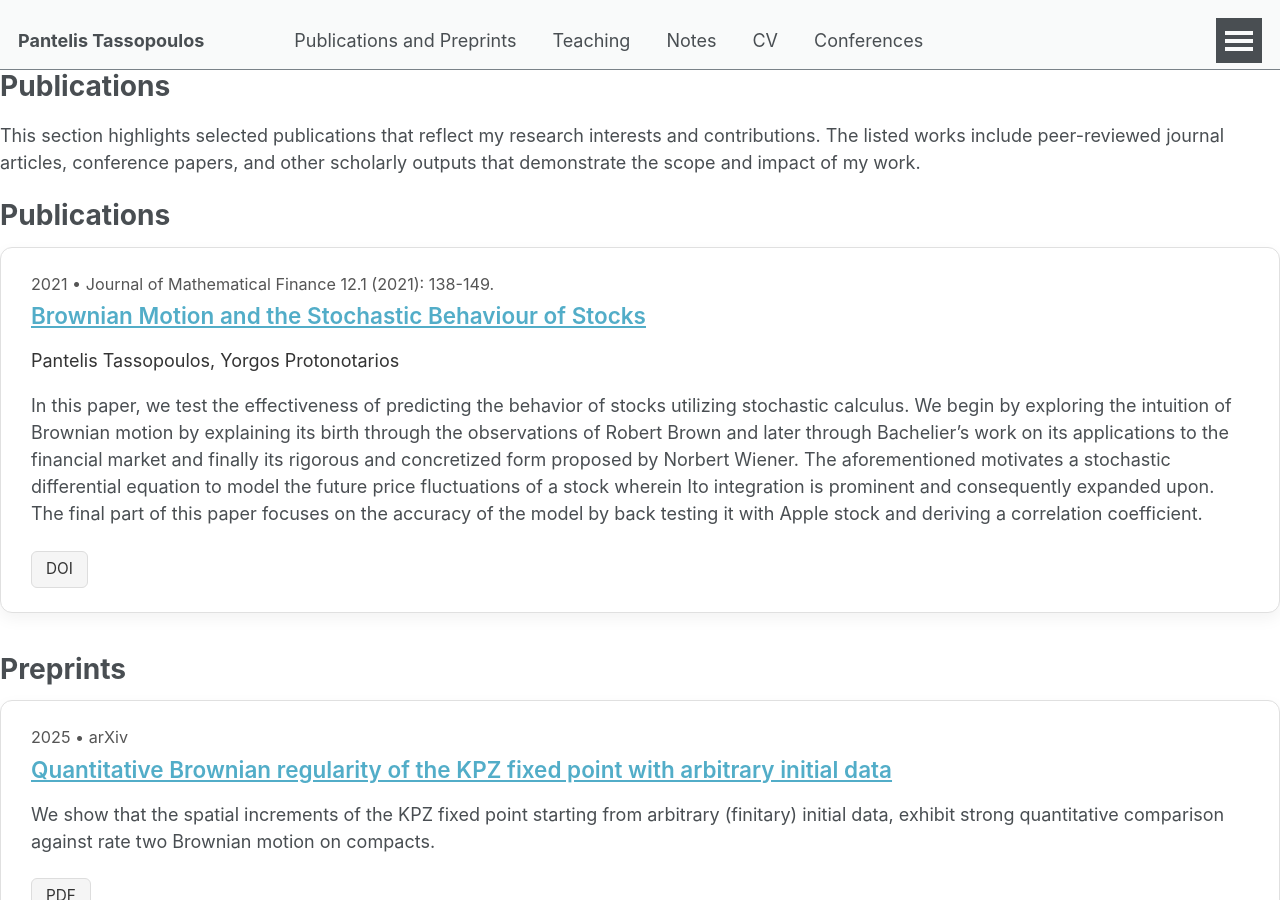
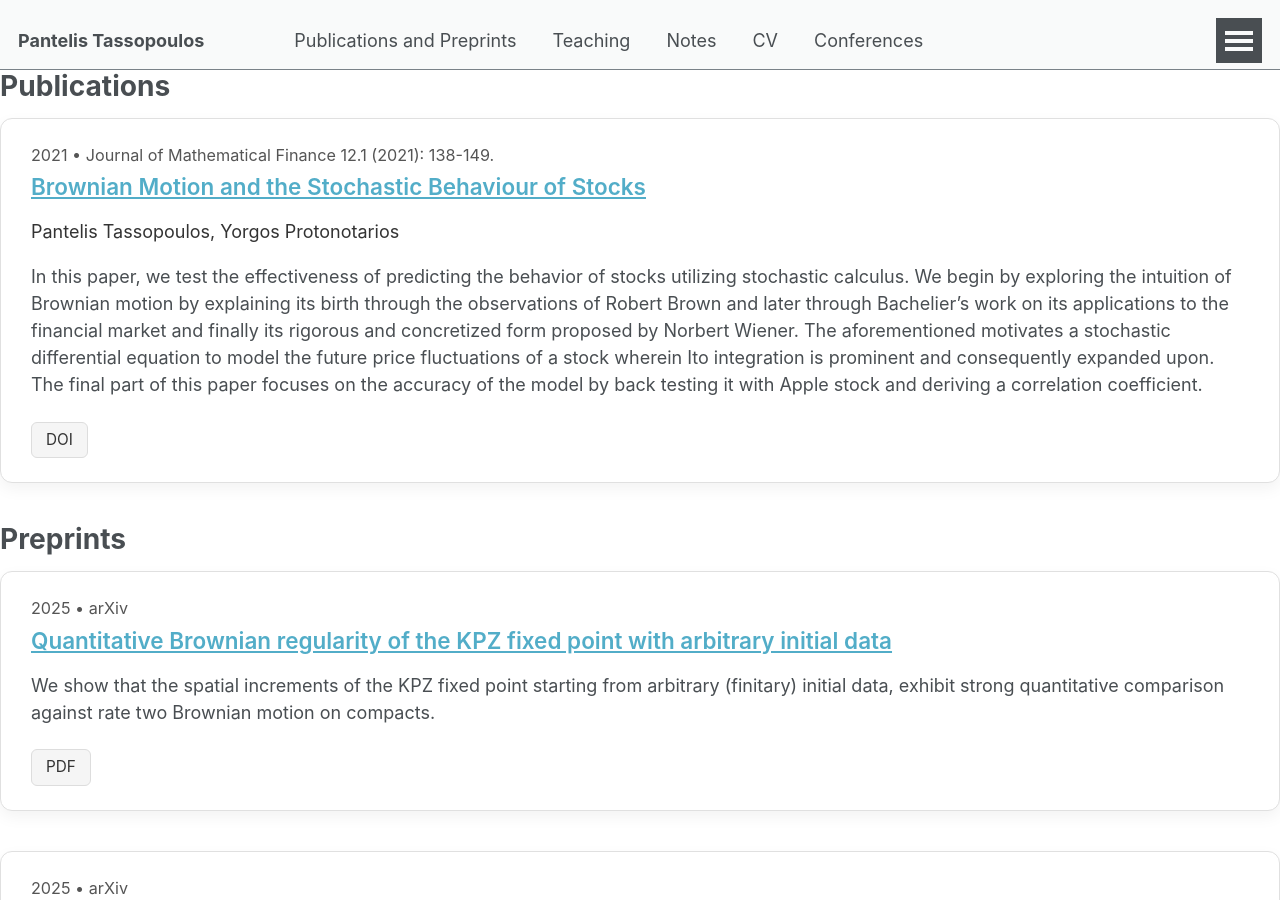
Before and after one commit to PantelisTass/PantelisTass.github.io, a Jekyll site: the page built from _pages/publications.md, in a window 1280 px wide and 900 px high. Built offline with Jekyll 4.4.1, drawn with Linux system fonts in a browser that asks for light colours.

Commit message:
publications

```diff
--- a/_pages/publications.md
+++ b/_pages/publications.md
@@ -3,10 +3,6 @@ layout: default
 title: Publications
 permalink: /publications/
 ---
-
-# Publications
-
-This section highlights selected publications that reflect my research interests and contributions. The listed works include peer-reviewed journal articles, conference papers, and other scholarly outputs that demonstrate the scope and impact of my work.
 
 {% if site.author.googlescholar %}
 <div class="wordwrap">You can also find my articles on <a href="{{site.author.googlescholar}}">my Google Scholar profile</a>.</div>
```
